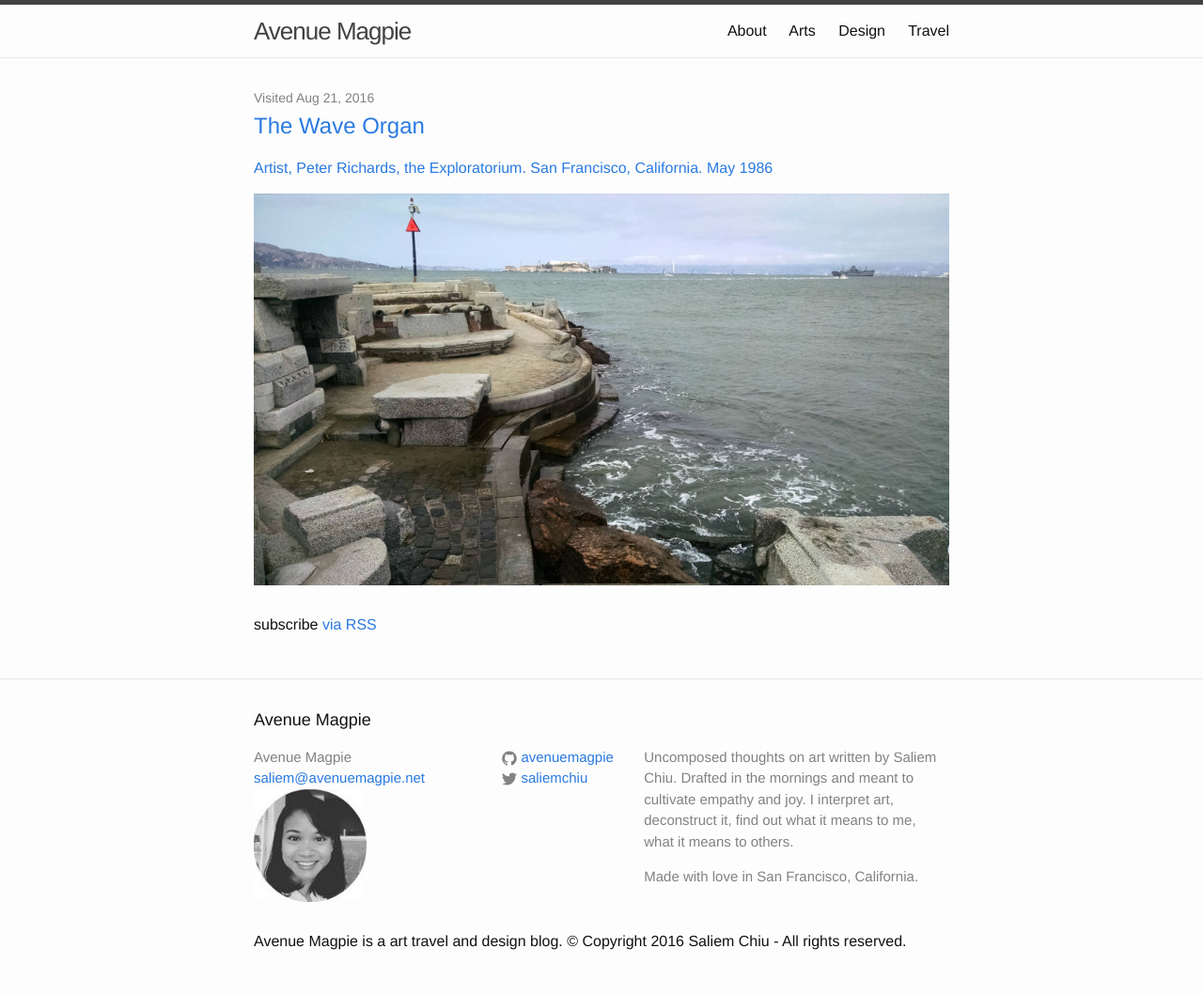
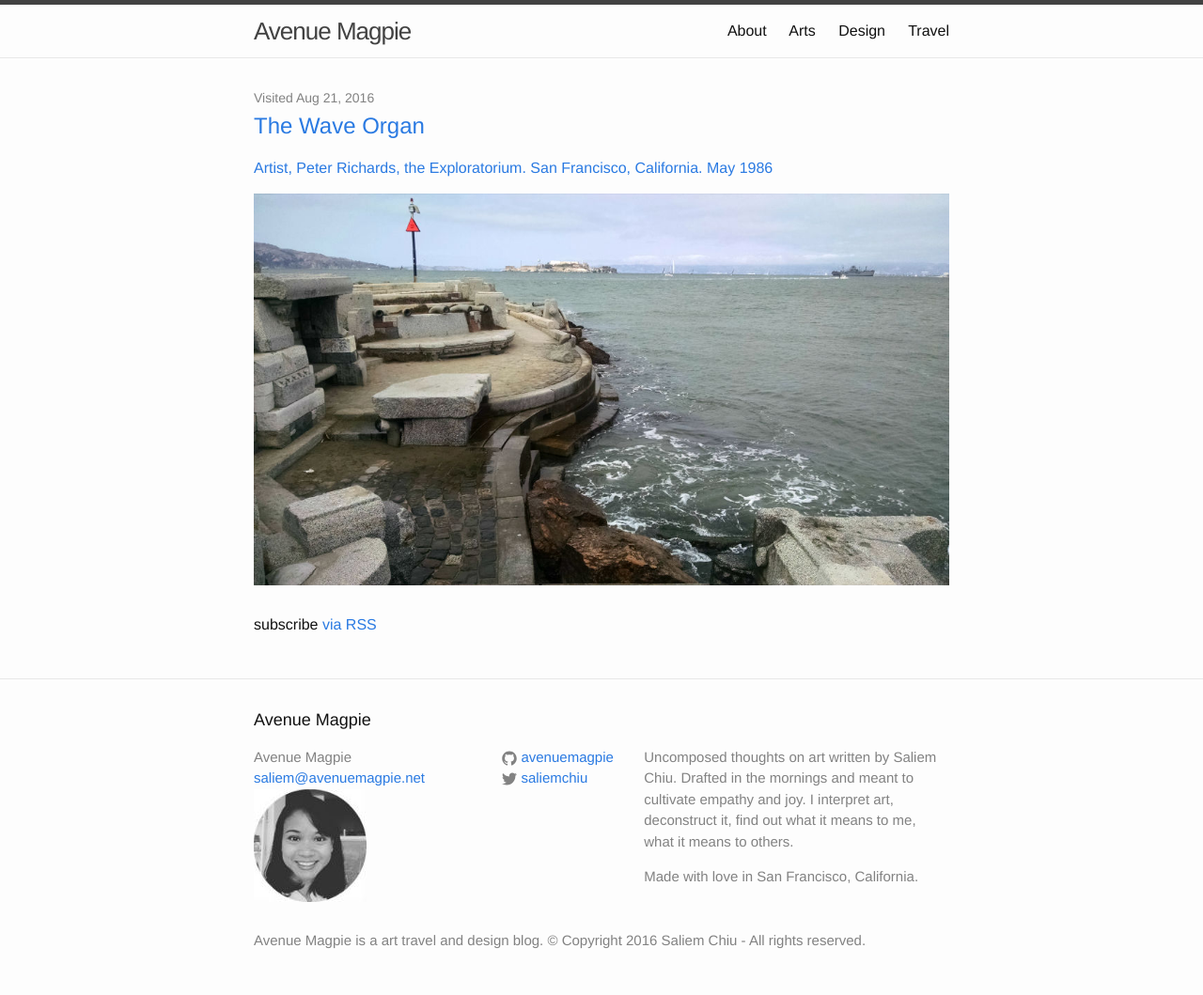
Before and after one commit to avenuemagpie/art-design, a Jekyll site: the page built from index.html, in a window 1280 px wide. Shown: the whole page at 94% size. Built offline with Jekyll 4.4.1, drawn with Linux system fonts in a browser that asks for light colours.

Commit message:
formatting

```diff
--- a/_includes/footer.html
+++ b/_includes/footer.html
@@ -35,7 +35,7 @@
 
       </div>
     </div>
-	<p>Avenue Magpie is a art travel and design blog. © Copyright 2016 Saliem Chiu - All rights reserved.</p>
+	<p class="site-credits">Avenue Magpie is a art travel and design blog. © Copyright 2016 Saliem Chiu - All rights reserved.</p>
 
 
   </div>
--- a/_sass/_layout.scss
+++ b/_sass/_layout.scss
@@ -112,6 +112,11 @@
 .social-media-list {
     list-style: none;
     margin-left: 0;
+}
+
+.site-credits {
+    font-size: 15px;
+    color: $grey-color;
 }
 
 .footer-col-wrapper {
```
Also changed, not shown: _posts/2016-08-21-wave-organ.markdown (+3 -4 lines).
